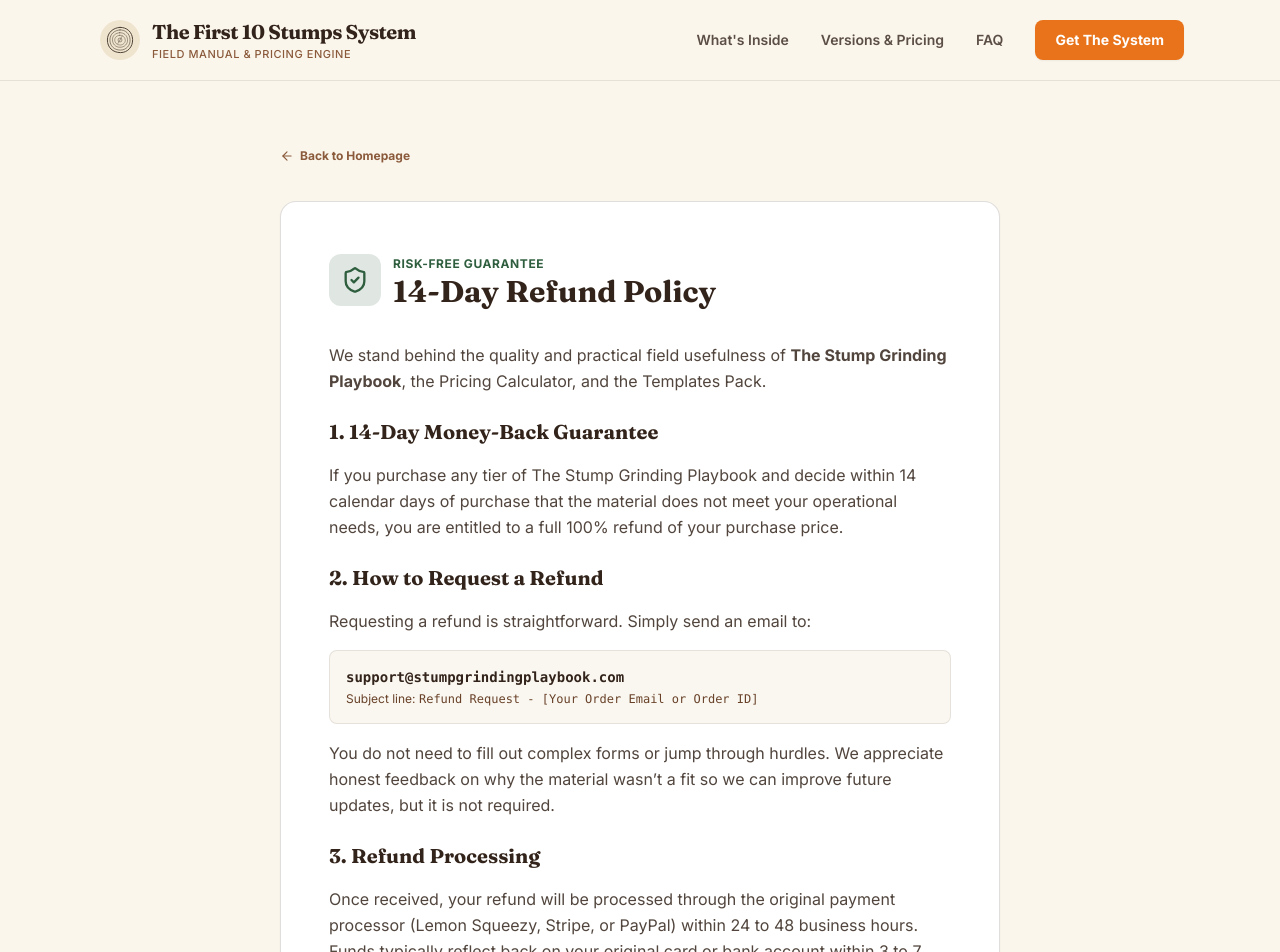
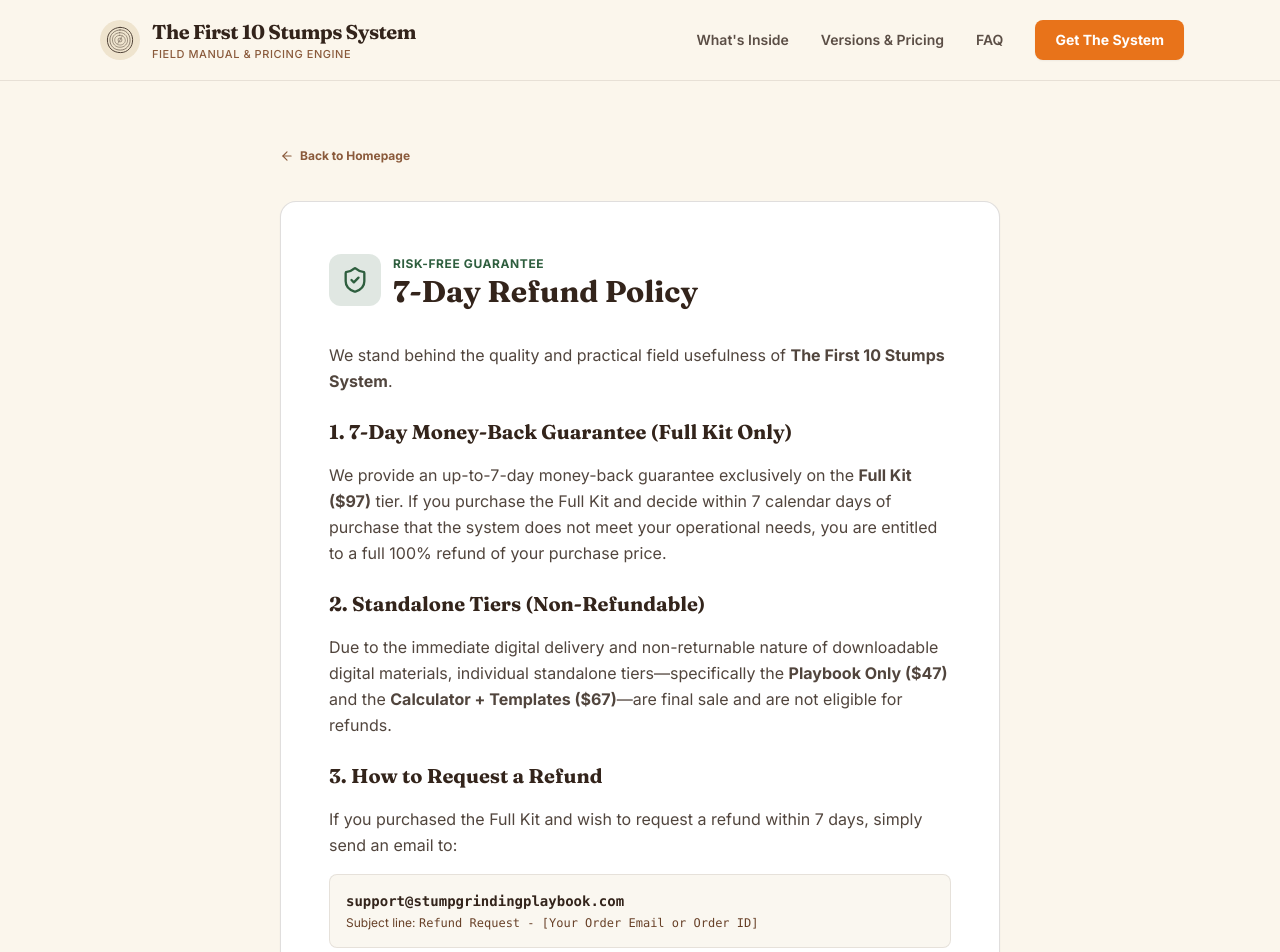
Before and after one commit to thakurdaman/stump-grinding-, a Next.js app: page /refund-policy in a window 1280 px wide. Shown: the top 952 px of the page. Built offline with nearby package versions, Linux system fonts and the light colour scheme; no server answers.

Commit message:
Update refund policy to 7-day money-back guarantee for Full Kit only

```diff
--- a/app/page.tsx
+++ b/app/page.tsx
@@ -119,7 +119,7 @@ export default function HomePage() {
                     <ShieldCheck size={18} /> Instant download
                   </span>
                   <span>•</span>
-                  <span>14-day money-back guarantee</span>
+                  <span>7-day money-back guarantee (Full Kit)</span>
                   <span>•</span>
                   <span>Written for US operators</span>
                 </div>
@@ -618,10 +618,10 @@ export default function HomePage() {
               </div>
               <div className="space-y-2 text-center sm:text-left">
                 <h3 className="font-serif text-2xl font-bold text-bark">
-                  14-Day Money-Back Guarantee
+                  7-Day Money-Back Guarantee (Full Kit)
                 </h3>
                 <p className="text-sm text-bark/85 leading-relaxed">
-                  Try the formulas, read the playbook, and load the calculator. If you don&apos;t feel the material will help you avoid under-bidding or save you hours of guesswork on job sites, send an email within 14 days and we will refund 100% of your money. No runaround.
+                  Put The First 10 Stumps Full Kit to work. If you don&apos;t feel the complete package helps you avoid under-bidding or saves you hours of guesswork on job sites, send an email within 7 days of purchase and we will refund 100% of your money. Note: Standalone tiers (Playbook Only and Calculator + Templates) are non-refundable.
                 </p>
                 <div className="pt-1">
                   <Link
@@ -681,7 +681,7 @@ export default function HomePage() {
             </div>
 
             <div className="pt-2 text-xs text-sand/60">
-              Immediate digital file delivery • 14-day refund guarantee
+              Immediate digital file delivery • 7-day refund guarantee on Full Kit
             </div>
           </div>
         </section>
--- a/app/refund-policy/page.tsx
+++ b/app/refund-policy/page.tsx
@@ -28,28 +28,35 @@ export default function RefundPolicyPage() {
                   Risk-Free Guarantee
                 </span>
                 <h1 className="font-serif font-bold text-3xl text-bark">
-                  14-Day Refund Policy
+                  7-Day Refund Policy
                 </h1>
               </div>
             </div>
 
             <div className="prose prose-sm text-bark/85 leading-relaxed space-y-4 pt-2">
               <p>
-                We stand behind the quality and practical field usefulness of <strong>The Stump Grinding Playbook</strong>, the Pricing Calculator, and the Templates Pack.
+                We stand behind the quality and practical field usefulness of <strong>The First 10 Stumps System</strong>.
               </p>
 
               <h3 className="font-serif font-bold text-xl text-bark pt-2">
-                1. 14-Day Money-Back Guarantee
+                1. 7-Day Money-Back Guarantee (Full Kit Only)
               </h3>
               <p>
-                If you purchase any tier of The Stump Grinding Playbook and decide within 14 calendar days of purchase that the material does not meet your operational needs, you are entitled to a full 100% refund of your purchase price.
+                We provide an up-to-7-day money-back guarantee exclusively on the <strong>Full Kit ($97)</strong> tier. If you purchase the Full Kit and decide within 7 calendar days of purchase that the system does not meet your operational needs, you are entitled to a full 100% refund of your purchase price.
               </p>
 
               <h3 className="font-serif font-bold text-xl text-bark pt-2">
-                2. How to Request a Refund
+                2. Standalone Tiers (Non-Refundable)
               </h3>
               <p>
-                Requesting a refund is straightforward. Simply send an email to:
+                Due to the immediate digital delivery and non-returnable nature of downloadable digital materials, individual standalone tiers—specifically the <strong>Playbook Only ($47)</strong> and the <strong>Calculator + Templates ($67)</strong>—are final sale and are not eligible for refunds.
+              </p>
+
+              <h3 className="font-serif font-bold text-xl text-bark pt-2">
+                3. How to Request a Refund
+              </h3>
+              <p>
+                If you purchased the Full Kit and wish to request a refund within 7 days, simply send an email to:
               </p>
               <div className="p-4 bg-sand/30 rounded-lg border border-bark/10">
                 <p className="font-mono text-sm font-semibold text-bark">
@@ -64,14 +71,14 @@ export default function RefundPolicyPage() {
               </p>
 
               <h3 className="font-serif font-bold text-xl text-bark pt-2">
-                3. Refund Processing
+                4. Refund Processing
               </h3>
               <p>
                 Once received, your refund will be processed through the original payment processor (Lemon Squeezy, Stripe, or PayPal) within 24 to 48 business hours. Funds typically reflect back on your original card or bank account within 3 to 7 business days, depending on your financial institution.
               </p>
 
               <h3 className="font-serif font-bold text-xl text-bark pt-2">
-                4. File Access After Refund
+                5. File Access After Refund
               </h3>
               <p>
                 Upon processing a refund, the corresponding digital download tokens will be revoked.
--- a/app/terms/page.tsx
+++ b/app/terms/page.tsx
@@ -62,7 +62,7 @@ export default function TermsPage() {
 
               <h3 className="font-serif font-bold text-xl text-bark">5. Refund Policy</h3>
               <p>
-                Refunds are governed by our 14-day Money-Back Guarantee policy as outlined in our Refund Policy.
+                Refunds are governed by our 7-day Money-Back Guarantee policy applicable exclusively to the Full Kit, as outlined in our Refund Policy. Standalone tiers (Playbook Only and Calculator + Templates) are final sale and non-refundable.
               </p>
             </div>
           </div>
--- a/components/CheckoutModal.tsx
+++ b/components/CheckoutModal.tsx
@@ -509,7 +509,7 @@ export const CheckoutModal: React.FC<CheckoutModalProps> = ({ product, onClose }
           <div className="pt-2 border-t border-bark/10 flex flex-col sm:flex-row items-center justify-between gap-2 text-[11px] text-forest font-semibold">
             <div className="flex items-center gap-1.5">
               <ShieldCheck size={14} />
-              <span>14-Day Money-Back Guarantee</span>
+              <span>{product.id === 'full-kit' ? '7-Day Money-Back Guarantee' : 'Instant Digital Access'}</span>
             </div>
             <div className="text-wood-dark">
               <span>PayPal &bull; Major Cards &bull; Instant Receipt</span>
--- a/config/faqs.ts
+++ b/config/faqs.ts
@@ -42,7 +42,7 @@ export const FAQS: FaqItem[] = [
   {
     question: 'How do refunds work?',
     answer:
-      'We offer an unconditional 14-day money-back guarantee. If you look through the material and feel it won’t save you time or help you quote more profitably, simply email us at support@stumpgrindingplaybook.com within 14 days and we will issue a full refund with no hassle.',
+      'We offer an up-to-7-day money-back guarantee exclusively on the Full Kit. If you purchase the Full Kit and decide within 7 days of purchase that the system does not meet your operational needs, simply email us at support@stumpgrindingplaybook.com and we will issue a full 100% refund. Please note that standalone tiers (Playbook Only and Calculator + Templates) are delivered as instant digital downloads and are non-refundable.',
   },
   {
     question: 'What if a download link expires?',
--- a/config/products.ts
+++ b/config/products.ts
@@ -99,7 +99,7 @@ export const PRODUCTS: ProductTier[] = [
       'All 12 Templates & Scripts Pack (Word / Docs)',
       'Equipment & teeth maintenance tracking sheets',
       'Save $17 compared to buying separately',
-      '14-Day Money-Back Guarantee',
+      '7-Day Money-Back Guarantee',
       'Instant access on any device',
     ],
     buttonText: 'Get the Full Kit ($97)',
--- a/config/site.ts
+++ b/config/site.ts
@@ -27,7 +27,7 @@ export const SITE_CONFIG = {
     'Pricing calculator, quote scripts, and outreach templates to help new stump grinders book their first 10 paying jobs in 30 days.',
   url: getSiteUrl(),
   supportEmail: process.env.SUPPORT_EMAIL || 'support@stumpgrindingplaybook.com',
-  guaranteeDays: 14,
+  guaranteeDays: 7,
   disclaimer:
     'Educational material. Not legal, tax, insurance, or safety advice. Prices in the calculator are starting points, not market guarantees. Results depend on your market and effort.',
 
```
